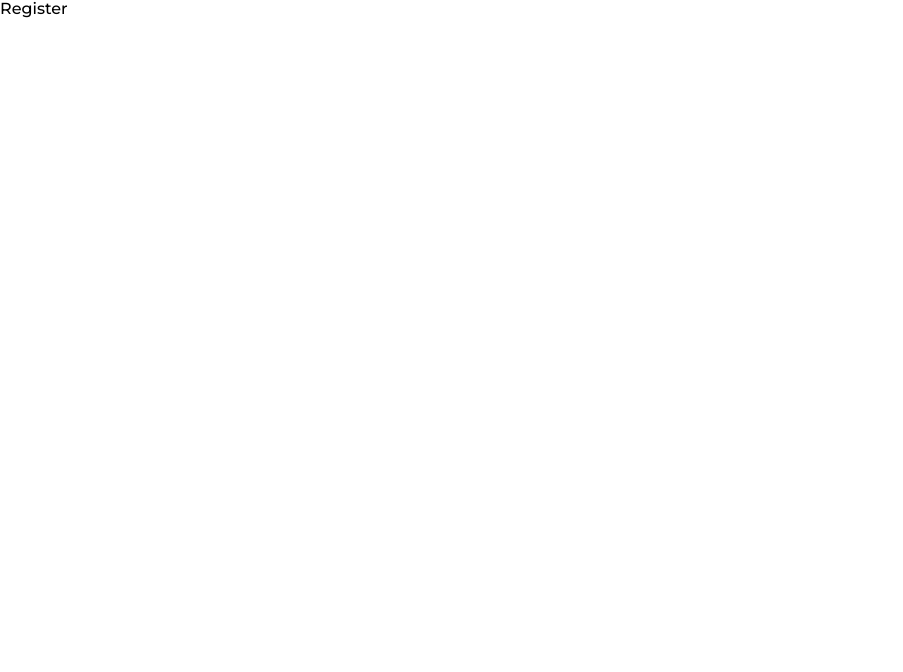
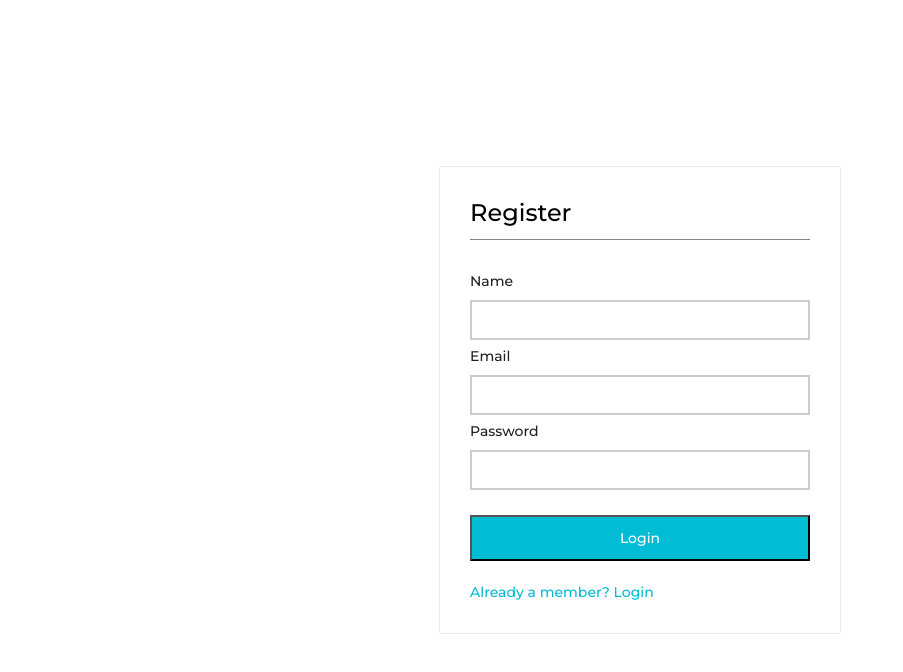
Before and after one commit to visioninhope/Online-Quiz-Portal, a React (Create React App) app in the folder client/: page /register in a window 1280 px wide. Shown: the top 672 px of the page, without its empty margins (0-903 px from the left). Built offline with nearby package versions, Linux system fonts and the light colour scheme.

Commit message:
Registration screen has been designed and Authentication UI has been finished

```diff
--- a/client/src/pages/common/Login/index.js
+++ b/client/src/pages/common/Login/index.js
@@ -1,22 +1,29 @@
 import React from "react";
-import {Form} from "antd";
+import { Form } from "antd";
+import { Link } from "react-router-dom";
 
-function Login(){
+function Login() {
+    const onFinish=(values)=>{
+        console.log(values)
+    }
     return (
         <div className="flex justify-center item-center h-screen w-screen">
             <div className="card w-400 p-3">
                 <div className="flex flex-col">
                     <h1 className="text-2xl">Login</h1>
                     <div className="divider"></div>
-                    <Form layout="vertical">
+                    <Form layout="vertical" className="mt-2" onFinish={onFinish}>
                         <Form.Item name="email" label="Email">
-                            <input type="text"/>
+                            <input type="text" />
                         </Form.Item>
                         <Form.Item name="password" label="Password">
-                            <input type="password"/>
+                            <input type="password" />
                         </Form.Item>
 
-                        <button type="submit" className="primary-contained-btn mt-2 w-100">Login</button>
+                        <div className="flex flex-col gap-2">
+                            <button type="submit" className="primary-contained-btn mt-2 w-100">Login</button>
+                            <Link to='/register' className="underline">Not a member? Register</Link>
+                        </div>
                     </Form>
                 </div>
             </div>
--- a/client/src/pages/common/Register/index.js
+++ b/client/src/pages/common/Register/index.js
@@ -1,9 +1,35 @@
 import React from "react";
+import { Form } from "antd";
+import { Link } from "react-router-dom";
 
-function Register(){
+function Register() {
+    const onFinish=(values)=>{
+        console.log(values)
+    }
     return (
-        <div>
-            Register
+        <div className="flex justify-center item-center h-screen w-screen">
+            <div className="card w-400 p-3">
+                <div className="flex flex-col">
+                    <h1 className="text-2xl">Register</h1>
+                    <div className="divider"></div>
+                    <Form layout="vertical" className="mt-2" onFinish={onFinish}>
+                    <Form.Item name="name" label="Name">
+                            <input type="text" />
+                        </Form.Item>
+                        <Form.Item name="email" label="Email">
+                            <input type="text" />
+                        </Form.Item>
+                        <Form.Item name="password" label="Password">
+                            <input type="password" />
+                        </Form.Item>
+
+                        <div className="flex flex-col gap-2">
+                            <button type="submit" className="primary-contained-btn mt-2 w-100">Login</button>
+                            <Link to='/login' className="underline">Already a member? Login</Link>
+                        </div>
+                    </Form>
+                </div>
+            </div>
         </div>
     )
 }
--- a/client/src/stylesheets/custom-components.css
+++ b/client/src/stylesheets/custom-components.css
@@ -4,4 +4,5 @@
 
 .divider{
     border-bottom: 1px solid gray;
+    margin: 10px 0;
 }
--- a/client/src/stylesheets/textelements.css
+++ b/client/src/stylesheets/textelements.css
@@ -23,3 +23,17 @@
     font-size: 1.5rem;
     line-height: 2rem;
 }
+
+h1{
+    margin-bottom: 0px !important;
+    padding-bottom: 0px !important;
+}
+
+a{
+    color: var(--primary)!important;
+}
+
+a:hover{
+    color: var(--primary)!important;
+    text-decoration: underline !important;
+}
```
